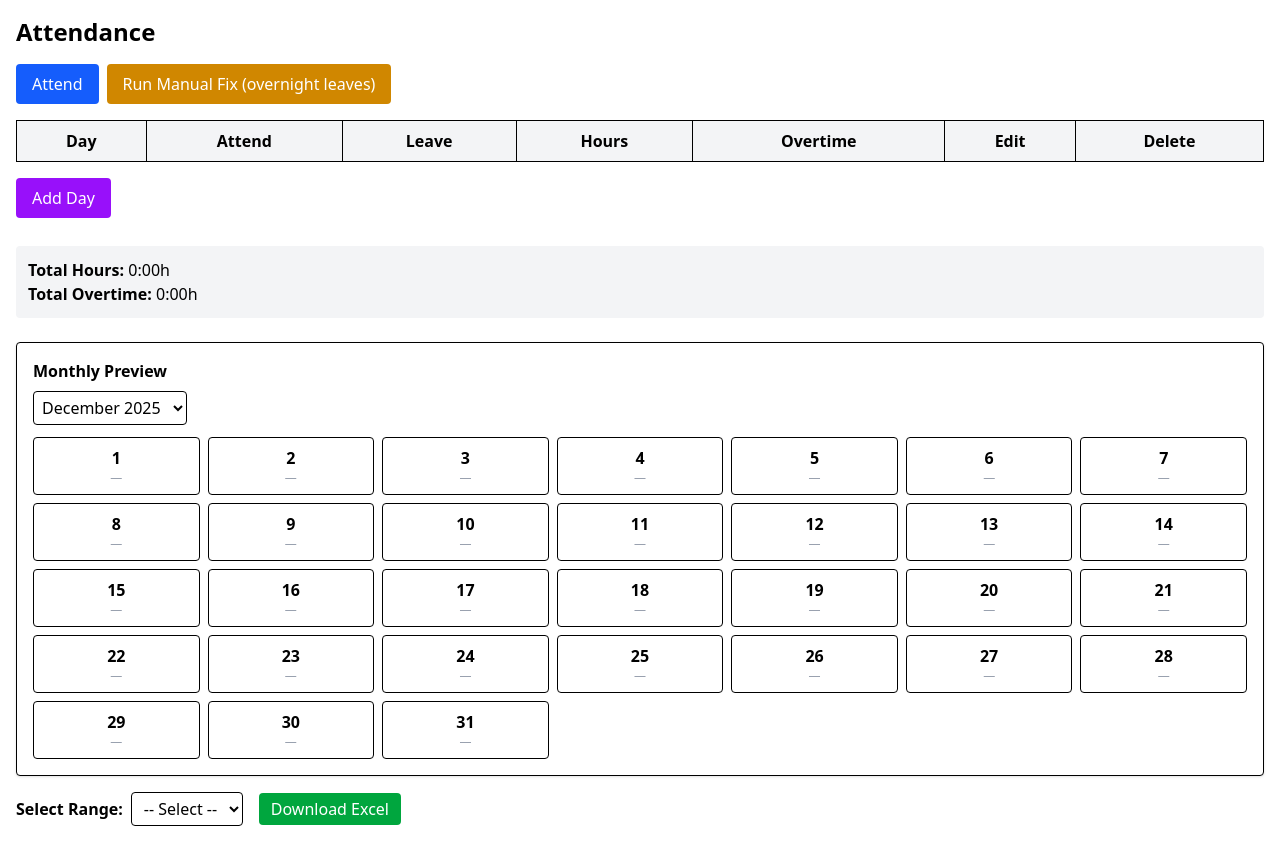
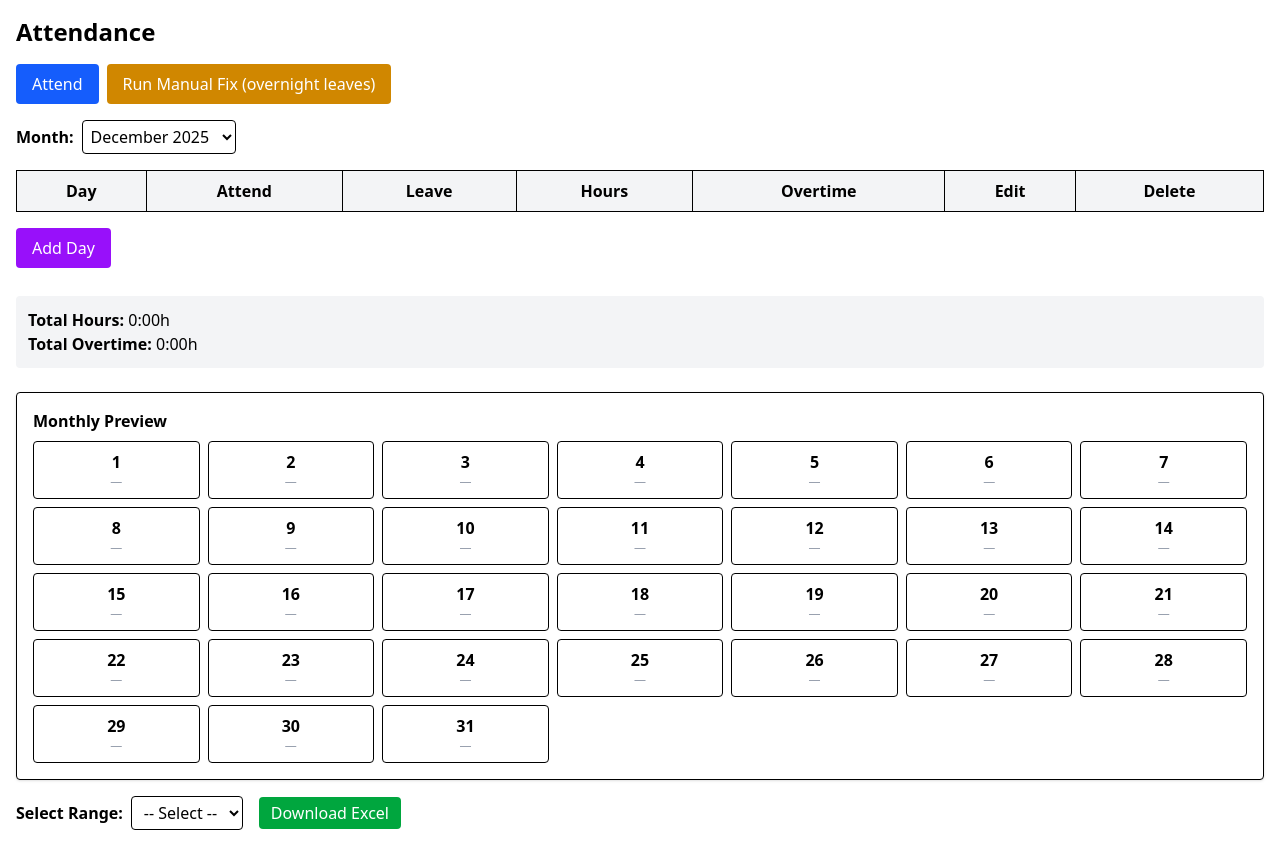
Before and after one commit to SAMY216/attendance-app, a React (Vite) app: page / in a window 1280 px wide. Built offline with nearby package versions, Linux system fonts and the light colour scheme.

Commit message:
commit 6

```diff
--- a/src/App.jsx
+++ b/src/App.jsx
@@ -399,10 +399,20 @@ export default function Attendance() {
 
   /* ---------- Monthly totals ---------- */
 
-  const totalHoursMonth = attendances
+  // Filter attendances for the currently selected calendar month
+  const filteredAttendances = attendances.filter((a) => {
+    if (!a.attend) return false;
+    const d = parseLocal(a.attend);
+    return (
+      d.getFullYear() === calendarMonth.year &&
+      d.getMonth() + 1 === calendarMonth.month
+    );
+  });
+
+  const totalHoursMonth = filteredAttendances
     .map((a) => calculateHours(a.attend, a.leave))
     .reduce((s, h) => s + h, 0);
-  const totalOvertimeMonth = attendances
+  const totalOvertimeMonth = filteredAttendances
     .map((a) => calculateHours(a.attend, a.leave) - shiftHours)
     .filter((x) => x > 0)
     .reduce((s, h) => s + h, 0);
@@ -494,6 +504,38 @@ export default function Attendance() {
         </button>
       </div>
 
+      {/* Month selector for filtering the main table and preview */}
+      <div className="flex gap-2 items-center mb-4">
+        <label className="font-semibold">Month:</label>
+        <select
+          value={`${calendarMonth.year}-${String(calendarMonth.month).padStart(
+            2,
+            "0"
+          )}`}
+          onChange={(e) => {
+            const [y, m] = e.target.value.split("-").map(Number);
+            setCalendarMonth({ year: y, month: m });
+          }}
+          className="border p-1 rounded"
+        >
+          {/* last 6 months */}
+          {Array.from({ length: 6 }).map((_, i) => {
+            const d = new Date();
+            d.setMonth(d.getMonth() - i);
+            const y = d.getFullYear();
+            const m = d.getMonth() + 1;
+            return (
+              <option
+                key={`${y}-${m}`}
+                value={`${y}-${String(m).padStart(2, "0")}`}
+              >
+                {d.toLocaleString("en-GB", { month: "long" })} {y}
+              </option>
+            );
+          })}
+        </select>
+      </div>
+
       {loading ? (
         <p>Loading...</p>
       ) : (
@@ -512,7 +554,7 @@ export default function Attendance() {
             </thead>
 
             <tbody>
-              {attendances
+              {filteredAttendances
                 .slice()
                 .sort((a, b) => parseLocal(b.attend) - parseLocal(a.attend))
                 .map((a) => {
@@ -702,35 +744,6 @@ export default function Attendance() {
       <div className="mt-6 p-4 bg-white border rounded shadow">
         <h3 className="font-bold mb-2">Monthly Preview</h3>
 
-        <div className="flex gap-2 mb-3 items-center">
-          <select
-            value={`${calendarMonth.year}-${String(
-              calendarMonth.month
-            ).padStart(2, "0")}`}
-            onChange={(e) => {
-              const [y, m] = e.target.value.split("-").map(Number);
-              setCalendarMonth({ year: y, month: m });
-            }}
-            className="border p-1 rounded"
-          >
-            {/* last 6 months */}
-            {Array.from({ length: 6 }).map((_, i) => {
-              const d = new Date();
-              d.setMonth(d.getMonth() - i);
-              const y = d.getFullYear();
-              const m = d.getMonth() + 1;
-              return (
-                <option
-                  key={`${y}-${m}`}
-                  value={`${y}-${String(m).padStart(2, "0")}`}
-                >
-                  {d.toLocaleString("en-GB", { month: "long" })} {y}
-                </option>
-              );
-            })}
-          </select>
-        </div>
-
         <div className="grid grid-cols-3 sm:grid-cols-4 md:grid-cols-7 gap-2 text-center">
           {preview.map((p) => (
             <div key={p.dayKey} className="p-2 border rounded min-w-fit">
```
